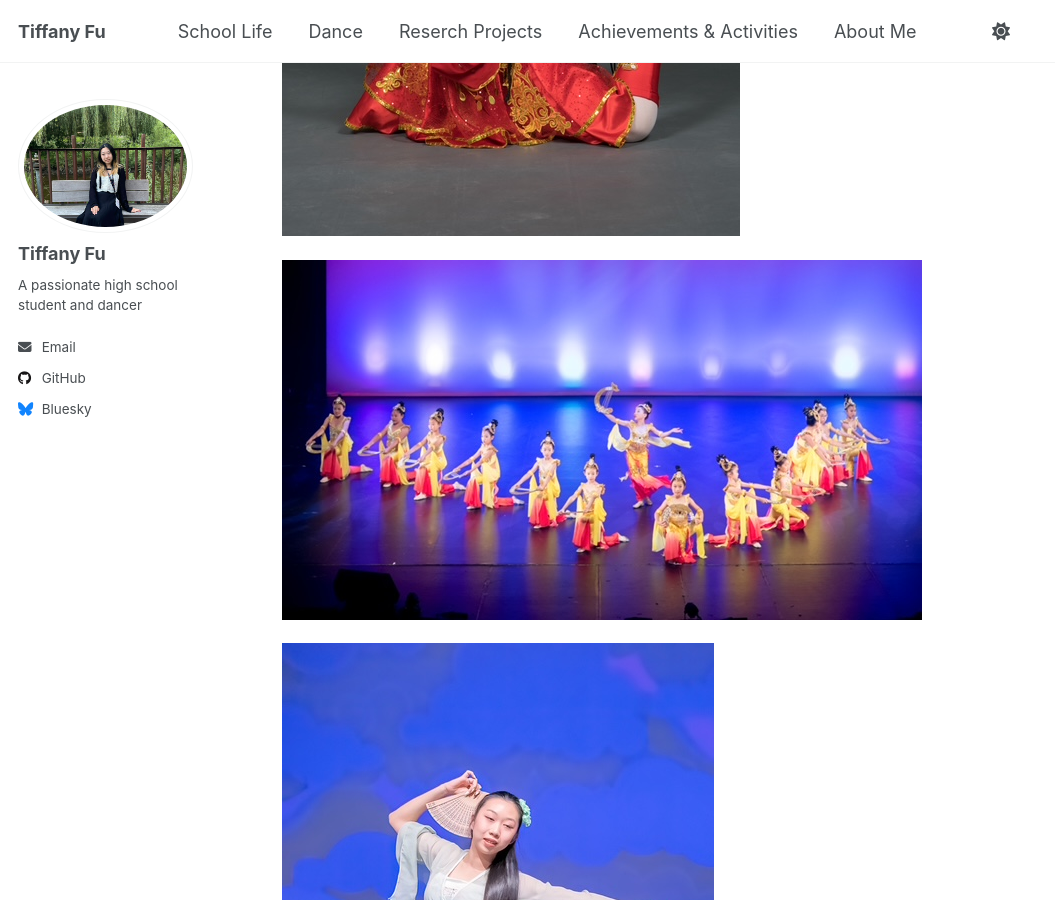
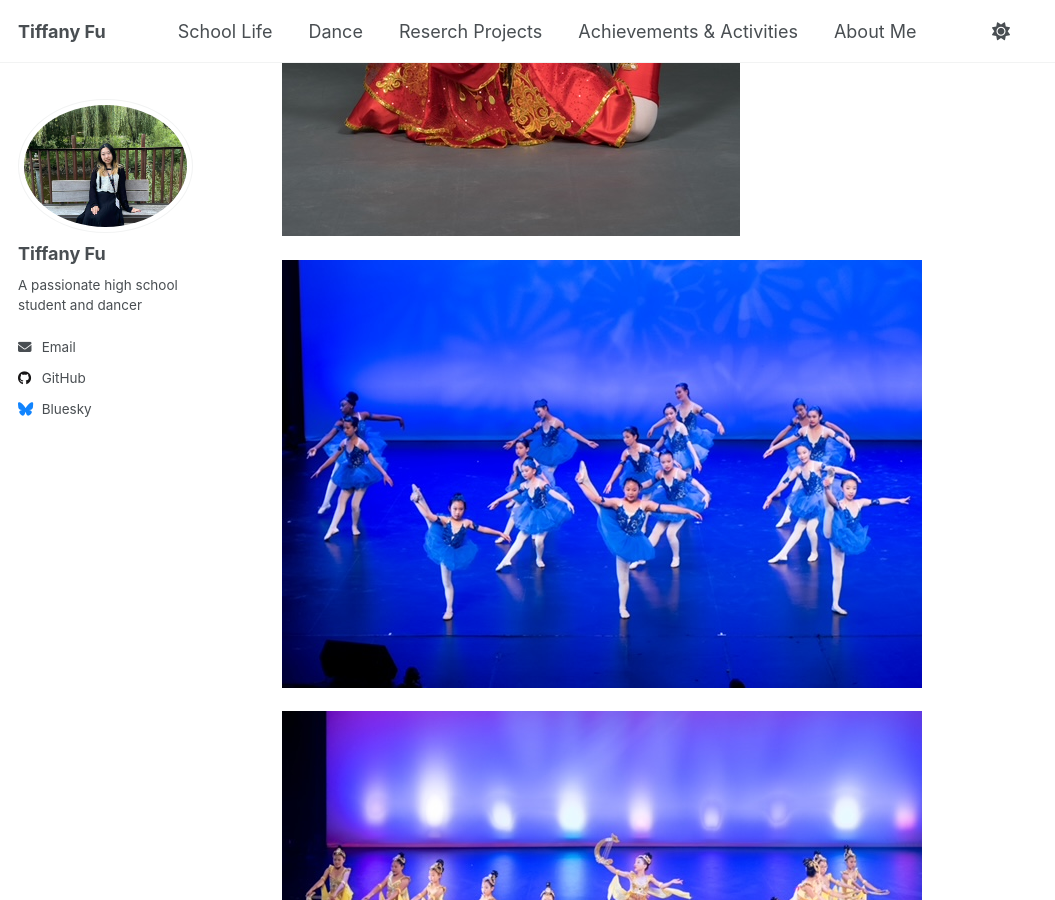
Before and after one commit to TiffanyJTFu/TiffanyFu, a Jekyll site: the page built from _talks/DanceandGrowthMoment.md, in a window 1280 px wide and 900 px high, scrolled down 5344 px. Shown: the whole window, without its empty margins (0-1055 px from the left). Built offline with Jekyll 4.4.1, drawn with Linux system fonts in a browser that asks for light colours; a script that is not in the unit is left out.

Commit message:
Update DanceandGrowthMoment.md

```diff
--- a/_talks/DanceandGrowthMoment.md
+++ b/_talks/DanceandGrowthMoment.md
@@ -25,6 +25,8 @@ location: "Toronto, Canada"
 
 ![Dance10](https://tiffanyjtfu.github.io/TiffanyFu/images/dancetech5.JPG)
 
+![Dance10](https://tiffanyjtfu.github.io/TiffanyFu/images/dancerisingsun.JPG)
+
 ![Dance10](https://tiffanyjtfu.github.io/TiffanyFu/images/dancedunhuang1.JPG)
 
 ![Dance10](https://tiffanyjtfu.github.io/TiffanyFu/images/dancezhexian1.JPG)
```
